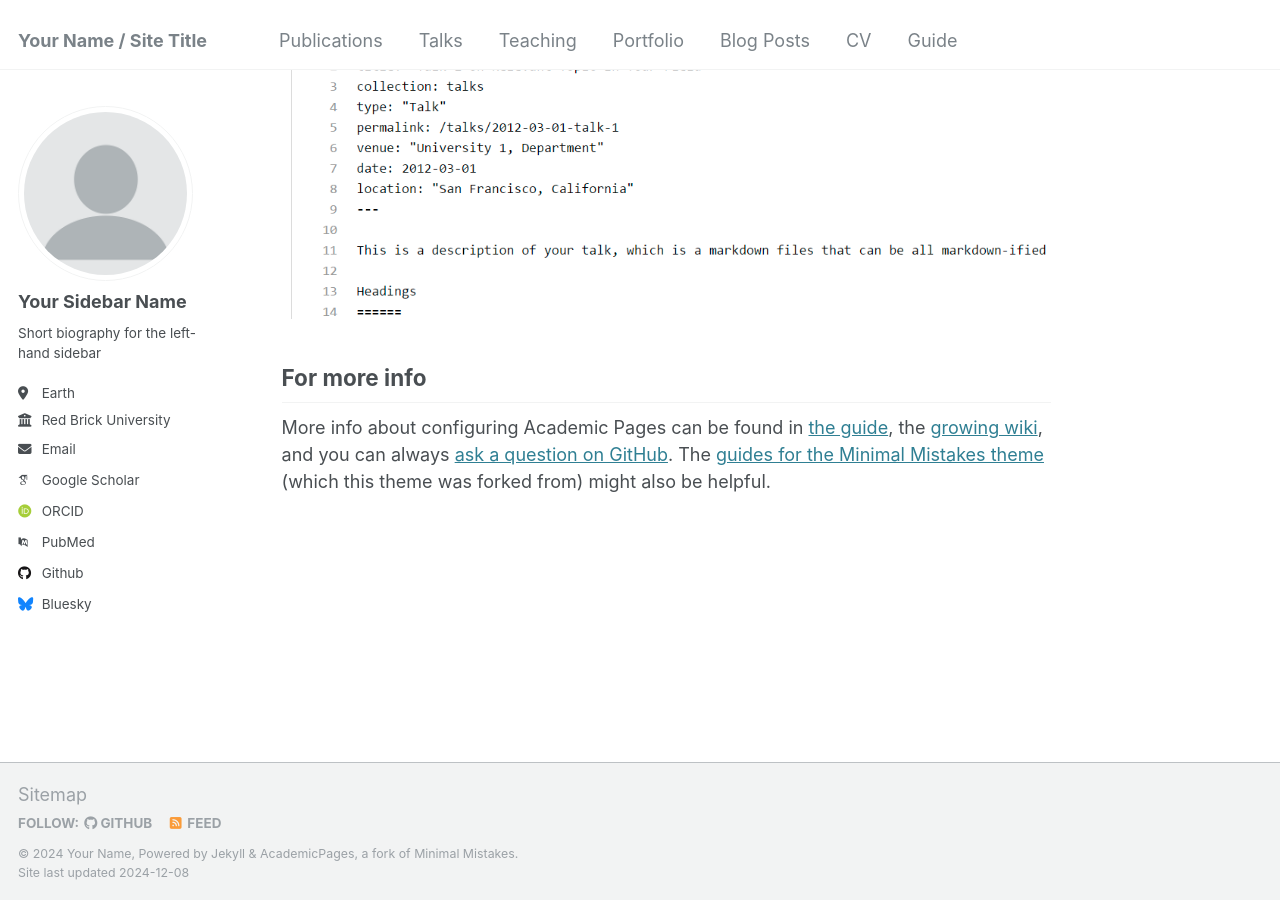
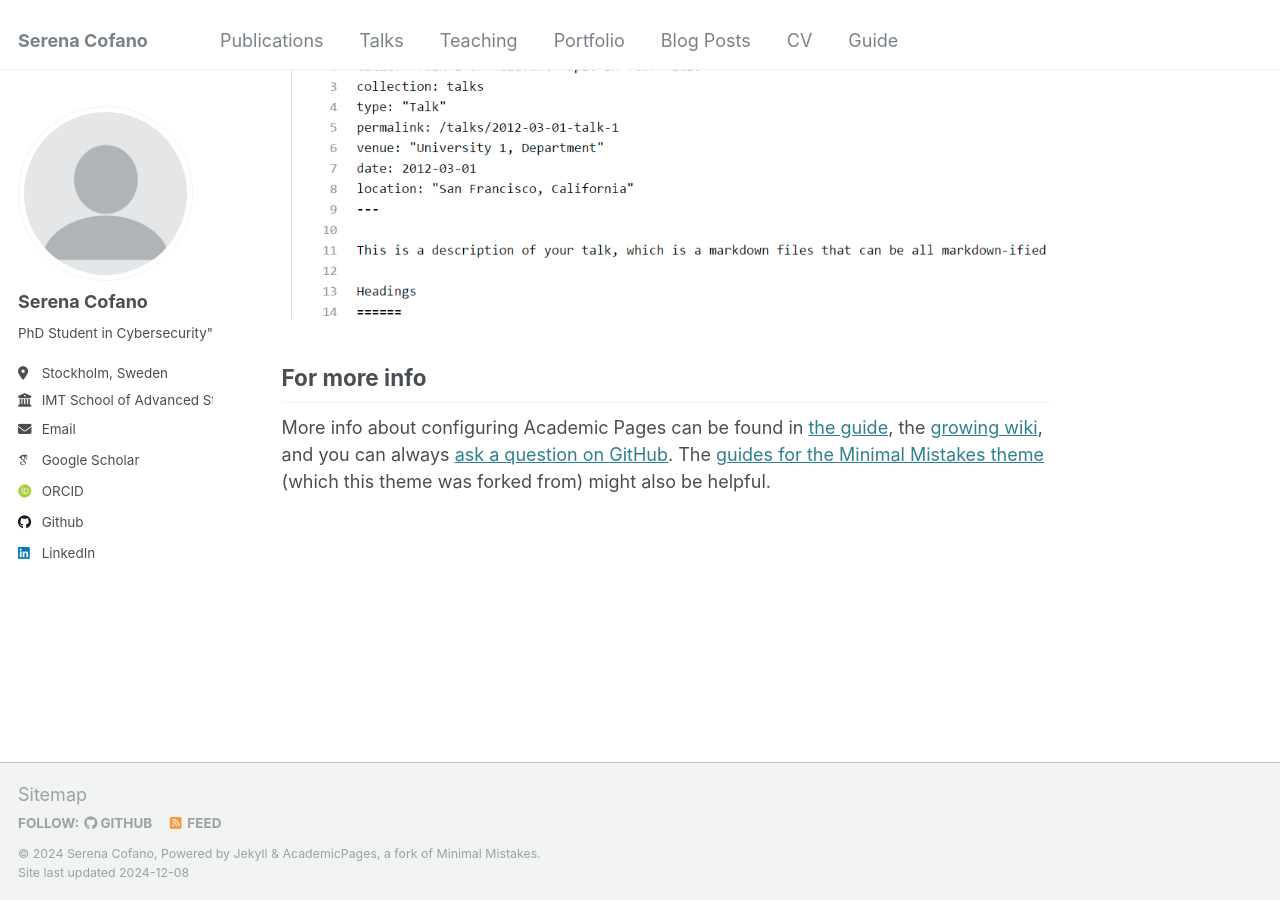
Before and after one commit to serenacofano/serenacofano.github.io, a Jekyll site: the page built from _pages/about.md, in a window 1280 px wide and 900 px high, scrolled down 2643 px. Built offline with Jekyll 4.4.1, drawn with Linux system fonts in a browser that asks for light colours; some web fonts are replaced.

Commit message:
homepage update

```diff
--- a/_config.yml
+++ b/_config.yml
@@ -8,13 +8,13 @@
 
 # Basic Site Settings
 locale                   : "en-US"
-title                    : "Your Name / Site Title"
+title                    : "Serena Cofano"
 title_separator          : "-"
-name                     : &name "Your Name"
+name                     : &name "Serena Cofano"
 description              : &description "personal description"
-url                      : https://academicpages.github.io # the base hostname & protocol for your site e.g. "https://[your GitHub username].github.io"
+url                      : https://serenacofano.github.io # the base hostname & protocol for your site e.g. "https://[your GitHub username].github.io"
 baseurl                  : "" # the subpath of your site, e.g. "/blog"
-repository               : "academicpages/academicpages.github.io"
+repository               : "serenacofano/serenacofano.github.io"
 
 # Site Author - The following control what appear as part of the author content on the side bar.
 #               If a field is blank the icon and link will not appear, otherwise it will be shown.
@@ -22,21 +22,19 @@ repository               : "academicpages/academicpages.github.io"
 author:
   # Biographic information
   avatar           : "profile.png"
-  name             : "Your Sidebar Name"
+  name             : "Serena Cofano"
   pronouns         : # example: "she/her"
-  bio              : "Short biography for the left-hand sidebar"
-  location         : "Earth"
-  employer         : "Red Brick University"
+  bio              : PhD Student in Cybersecurity"
+  location         : "Stockholm, Sweden"
+  employer         : "IMT School of Advanced Studies Lucca & University of Genoa"
   uri              : # URL
-  email            : "none@example.org"
+  email            : "serena.cofano@imtlucca.it"
 
   # Academic websites
   arxiv            : # URL - Update with the correct link to your profile
-  googlescholar    : "https://scholar.google.com/citations?user=PS_CX0AAAAAJ"
-  impactstory      : # URL
-  orcid            : "http://orcid.org/yourorcidurl"
+  googlescholar    : "https://scholar.google.com/citations?user=Udd1jsMAAAAJ&hl=en"
+  orcid            : "https://orcid.org/0009-0006-6539-9931"
   semantic         : # URL
-  pubmed           : "https://www.ncbi.nlm.nih.gov/pubmed/?term=john+snow"
   researchgate     : # URL
   scopus           : # URL
 
@@ -44,12 +42,12 @@ author:
   bitbucket        : # Username - Update with your username on the site
   codepen          : # Username
   dribbble         : # Username
-  github           : "academicpages"
+  github           : "serenacofano"
   kaggle           : # Username
   stackoverflow    : # User number or user number and name (i.e., use "1" or "1/jeff-atwood")
 
   # Social media
-  bluesky          : "bsky.app" # Replace this with you Bluesky username
+  bluesky          : # Replace this with you Bluesky username
   facebook         : # Username
   flickr           : # Username
   foursquare       : # Username
@@ -58,7 +56,7 @@ author:
   keybase          : # Username
   instagram        : # Username
   lastfm           : # Username
-  linkedin         : # Username
+  linkedin         : "www.linkedin.com/in/serena-cofano-968716197"
   mastodon         : # URL
   medium           : # URL
   pinterest        : # Username
```
